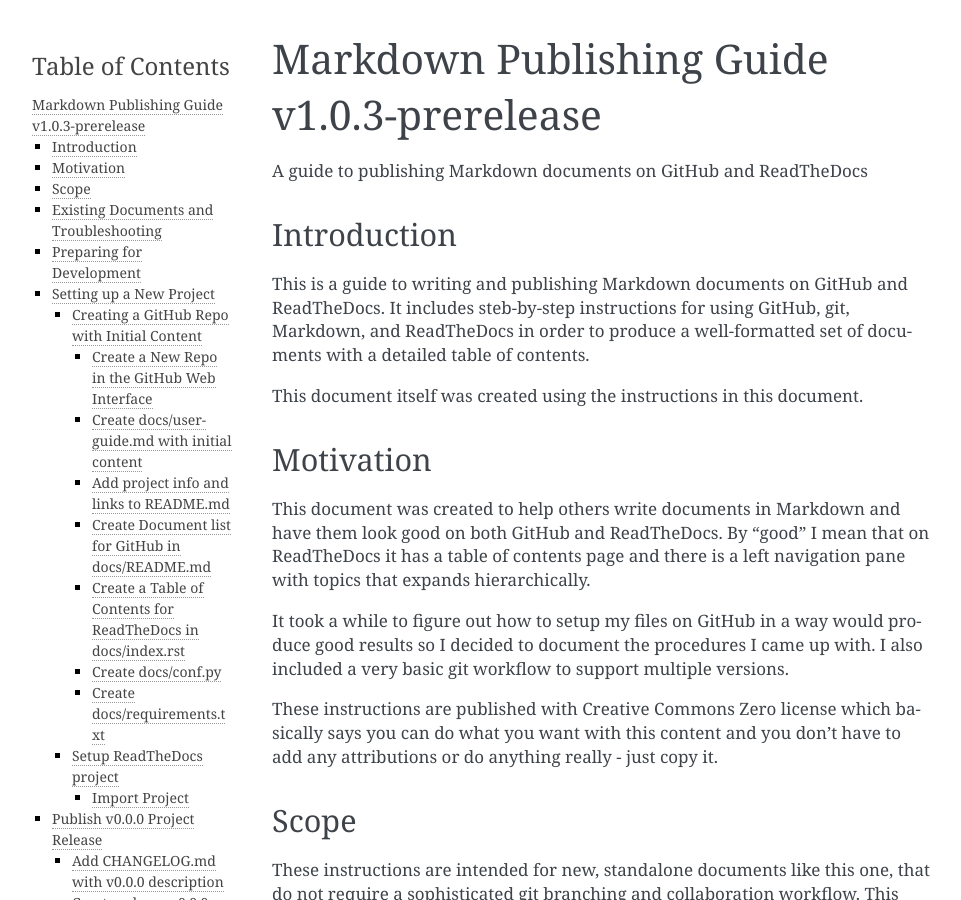
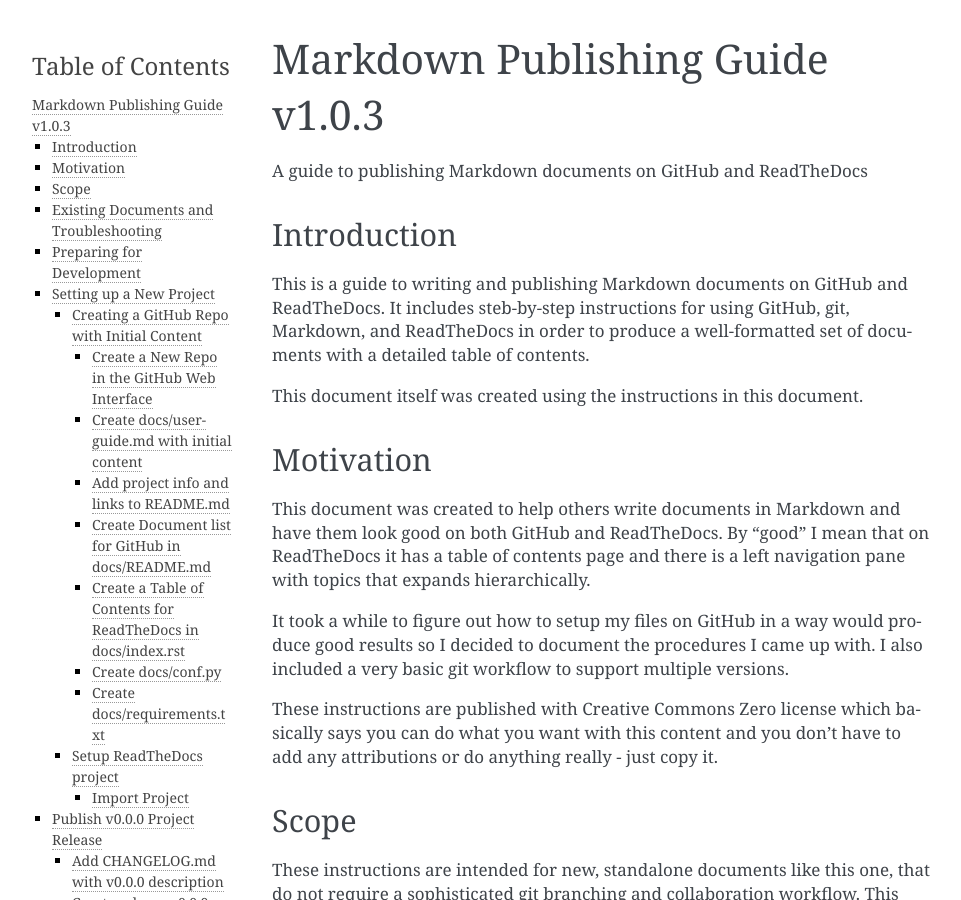
Before and after one commit to ironmeld/markdown-publishing-guide, a Sphinx documentation site: the page built from docs/markdown-publishing-guide.md, in a window 1280 px wide and 900 px high. Shown: the whole window, without its empty margins (148-1109 px from the left). Built offline with Sphinx 7.4.7, drawn with Linux system fonts in a browser that asks for light colours.

Commit message:
Set version to v1.0.3 for release.

```diff
--- a/README.md
+++ b/README.md
@@ -1,4 +1,4 @@
-# Markdown Publishing Guide v1.0.3-prerelease
+# Markdown Publishing Guide v1.0.3
 A guide to publishing Markdown documents on GitHub and ReadTheDocs
 
 ## Introduction
--- a/docs/markdown-publishing-guide.md
+++ b/docs/markdown-publishing-guide.md
@@ -1,4 +1,4 @@
-# Markdown Publishing Guide v1.0.3-prerelease
+# Markdown Publishing Guide v1.0.3
 A guide to publishing Markdown documents on GitHub and ReadTheDocs
 
 ## Introduction
```
Also changed, not shown: docs/README.md (+1 -1 lines).
